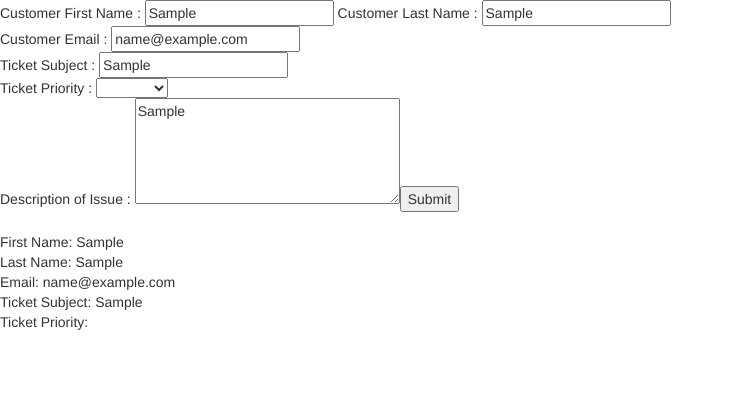
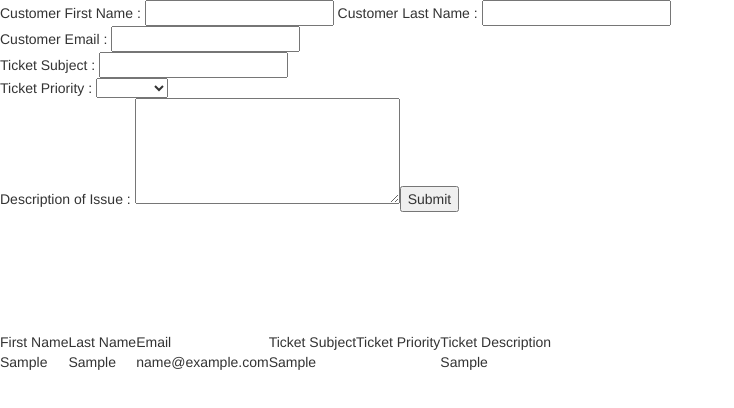
Before and after one commit to dadleatherwood/customerTickets, an Angular app: page / in a window 1280 px wide. Both pictures are taken after typing "Sample", "Sample", "name@example.com", "Sample", "Sample" into the empty fields and a click on the button "Submit". Shown: the top 408 px of the page, without its empty margins (0-734 px from the left). Built offline with nearby package versions, Linux system fonts and the light colour scheme.

Commit message:
Checking Binding & Add function adding to the collection onclick, ngFor

```diff
--- a/src/app/app.component.ts
+++ b/src/app/app.component.ts
@@ -9,4 +9,9 @@ import { Customer } from './app.model'
 export class AppComponent {
   title = 'customerTickets';
   CustomerModel : Customer = new Customer();
+  CustomerModels : Array<Customer> = new Array<Customer>();
+  Add () {
+    this.CustomerModels.push(this.CustomerModel);
+    this.CustomerModel = new Customer();
+  }
 }
--- a/src/app/app.view.html
+++ b/src/app/app.view.html
@@ -9,11 +9,29 @@ Ticket Priority : <select [(ngModel)]='CustomerModel.TicketPriority' name="prior
   <option value="high">High</option>
 </select><br>
 Description of Issue : <textarea rows=5 cols=30 [(ngModel)]='CustomerModel.TicketDescription' ></textarea>
-<input type=button value="Submit"/>
+<input (click)="Add()" type=button value="Submit"/><br>
+{{CustomerModel.CustomerFirstName}}<br>
+{{CustomerModel.CustomerLasttName}}<br>
+{{CustomerModel.CustomerEmail}}<br>
+{{CustomerModel.TicketSubject}}<br>
+{{CustomerModel.TicketPriority}}<br>
+{{CustomerModel.TicketDescription}}
 <br>
-<br>
-First Name: {{CustomerModel.CustomerFirstName}}<br>
-Last Name: {{CustomerModel.CustomerLasttName}}<br>
-Email: {{CustomerModel.CustomerEmail}}<br>
-Ticket Subject: {{CustomerModel.TicketSubject}}<br>
-Ticket Priority: {{CustomerModel.TicketPriority}}<br>
+<table>
+  <tr>
+    <td>First Name</td>
+    <td>Last Name</td>
+    <td>Email</td>
+    <td>Ticket Subject</td>
+    <td>Ticket Priority</td>
+    <td>Ticket Description</td>
+  </tr>
+  <tr *ngFor="let cust of CustomerModels">
+      <td>{{cust.CustomerFirstName}}</td>
+      <td>{{cust.CustomerLasttName}}</td>
+      <td>{{cust.CustomerEmail}}</td>
+      <td>{{cust.TicketSubject}}</td>
+      <td>{{cust.TicketPriority}}</td>
+      <td>{{cust.TicketDescription}}</td>
+  </tr>
+</table>
```
